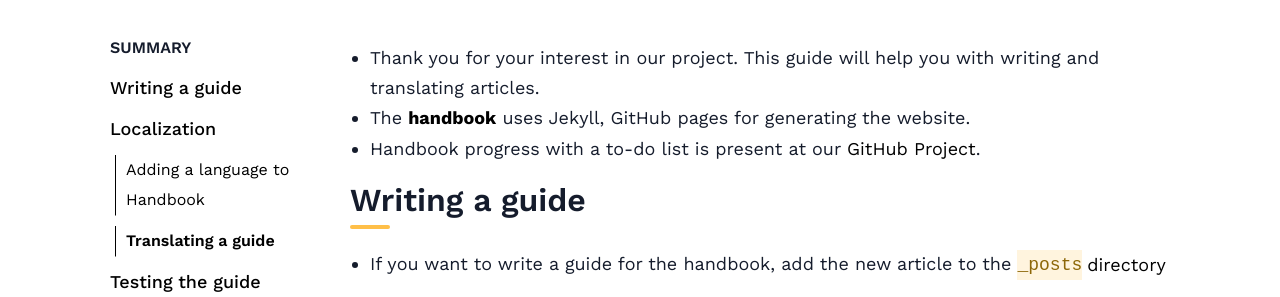
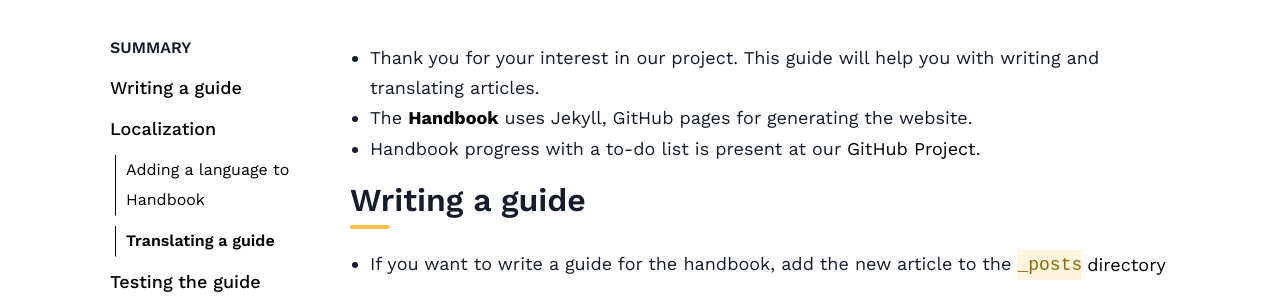
Before and after one commit to Vanilla-OS/handbook, a Jekyll site: the page built from _posts/2022-11-11-contributing.md, in a window 1280 px wide and 900 px high. Shown: the part 188-485 px from the top of the window. Built offline with Jekyll 4.4.1, drawn with Linux system fonts in a browser that asks for light colours; nearby versions of some CDN libraries.

```diff
--- a/_posts/2022-11-11-contributing.md
+++ b/_posts/2022-11-11-contributing.md
@@ -10,7 +10,7 @@ published: true
 ---
 
 - Thank you for your interest in our project. This guide will help you with writing and translating articles.
-- The [**handbook**](https://github.com/Vanilla-OS/handbook) uses Jekyll, GitHub pages for generating the website.
+- The [**Handbook**](https://github.com/Vanilla-OS/handbook) uses Jekyll, GitHub pages for generating the website.
 - Handbook progress with a to-do list is present at our [GitHub Project](https://github.com/orgs/Vanilla-OS/projects/2).
 
 ## Writing a guide
@@ -71,7 +71,7 @@ request for the translated guide.
 
 ## Testing the guide locally using Jekyll, Bundler
 
-- You can install **Jekyll** from [**this page**](https://jekyllrb.com/docs/installation/) and **Bundler** can be installed from [this page](https://bundler.io).
+- You can install **Jekyll** from [**this page**](https://jekyllrb.com/docs/installation/) and **Bundler** can be installed from [**this page**](https://bundler.io).
 - Clone your forked repository using `git` or `gh`.
 - Add the guide to the correct destination in the cloned directory.
 - Run `bundler install` to install necessary packages (this step must be done only once).
```
Also changed, not shown: README.md.
